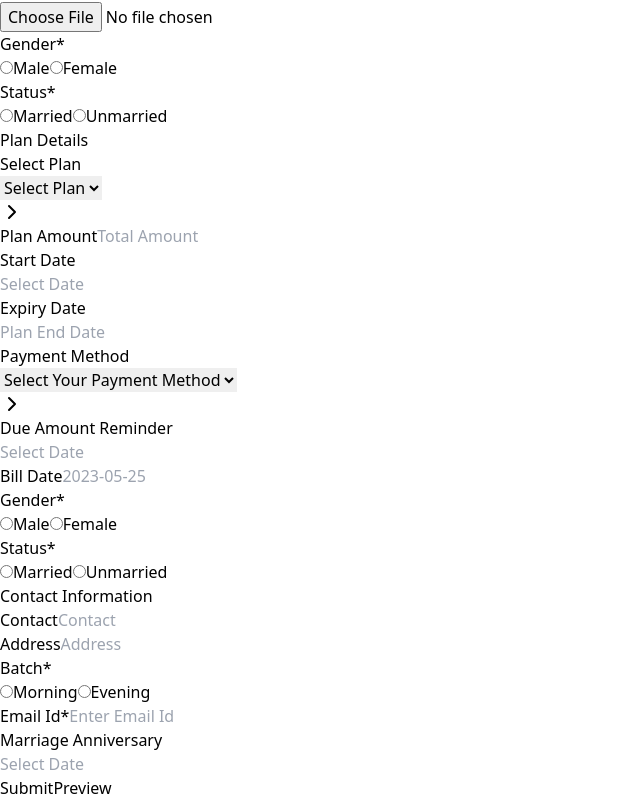
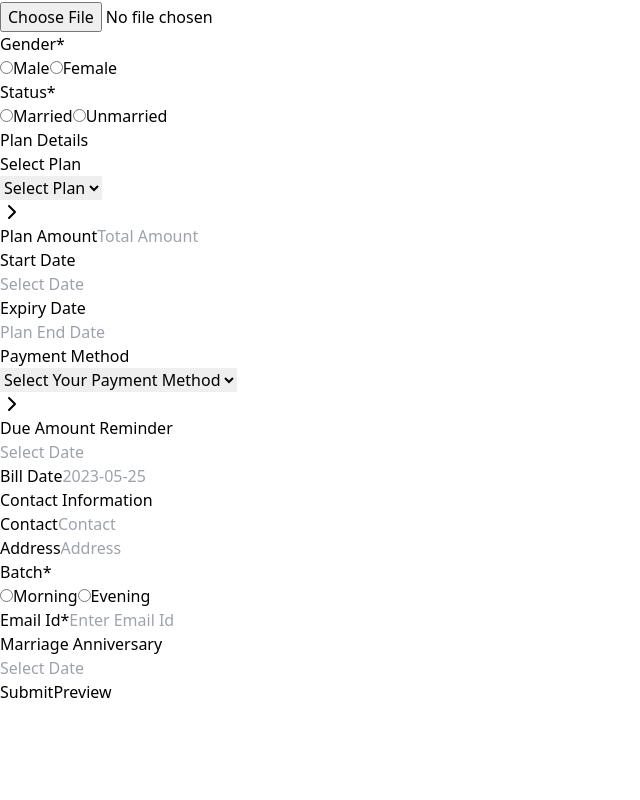
Before and after one commit to ranaayushman/kiwi, a React (Vite) app: page / in a window 1280 px wide. Shown: the part 852-1652 px from the top of the page, without its empty margins (0-640 px from the left). After the commit the page ends 1556 px from the top, so only its background shows below. Built offline with nearby package versions, Linux system fonts and the light colour scheme.

Commit message:
fixed Radio

```diff
--- a/src/components/DualForm.jsx
+++ b/src/components/DualForm.jsx
@@ -1,3 +1,4 @@
+import React from 'react';
 import { formFields, rightFormFields } from "../constants/index";
 import Button from "./ui/Button";
 import { FormField } from "./ui/form";
@@ -7,7 +8,7 @@ const DualForm = () => {
   return (
     <div className="flex justify-between gap-8 p-6 bg-white rounded-lg shadow">
       <div className="w-1/2">
-        {formFields.map((section) => (
+        {formFields.map((section, index) => (
           <div key={section.section} className="mb-6">
             <h3 className="text-lg font-semibold mb-4">{section.section}</h3>
             <div className="space-y-4">
@@ -19,7 +20,7 @@ const DualForm = () => {
                   <FormField field={field} />
                 </div>
               ))}
-              <Radio />
+              {index === 0 && <Radio />}
             </div>
           </div>
         ))}
```
Also changed, not shown: src/constants/index.js (+4 -4 lines).
